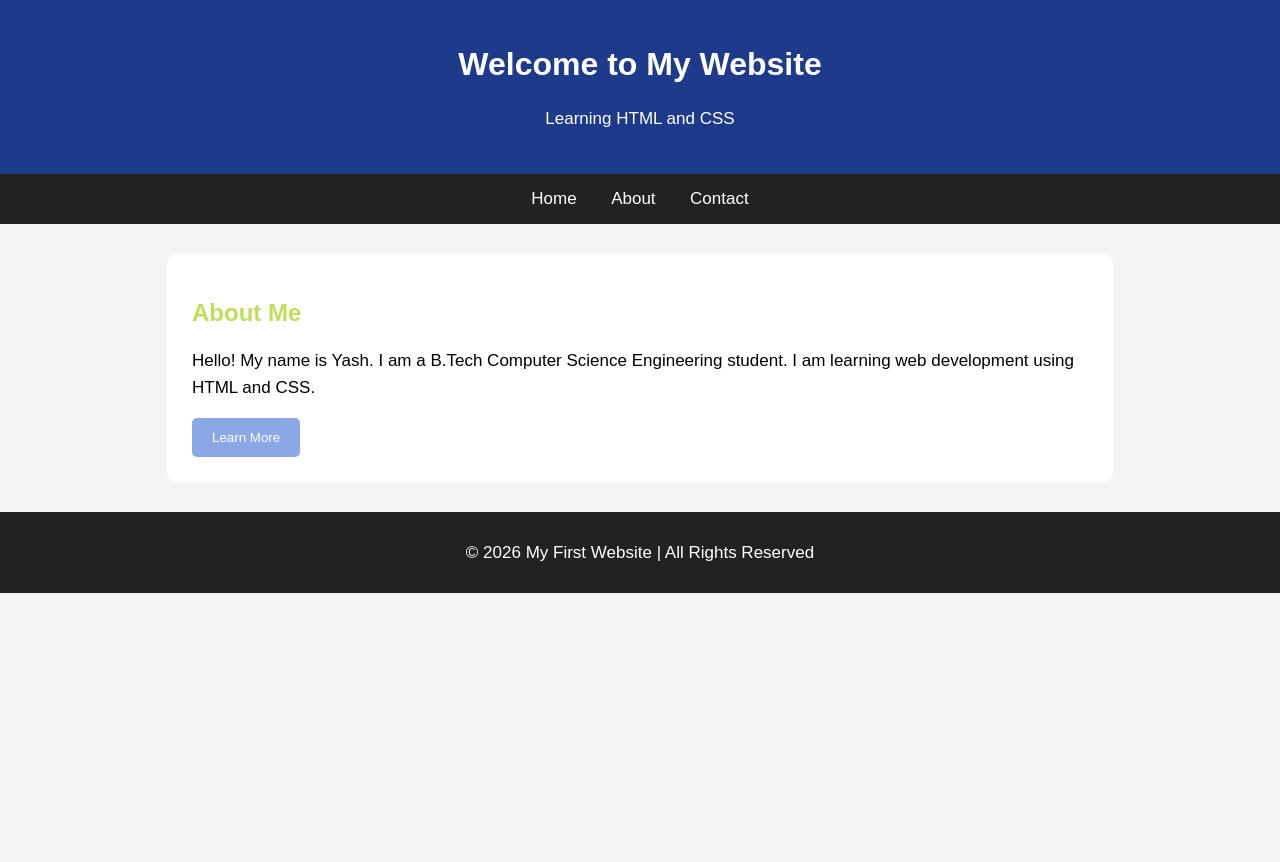
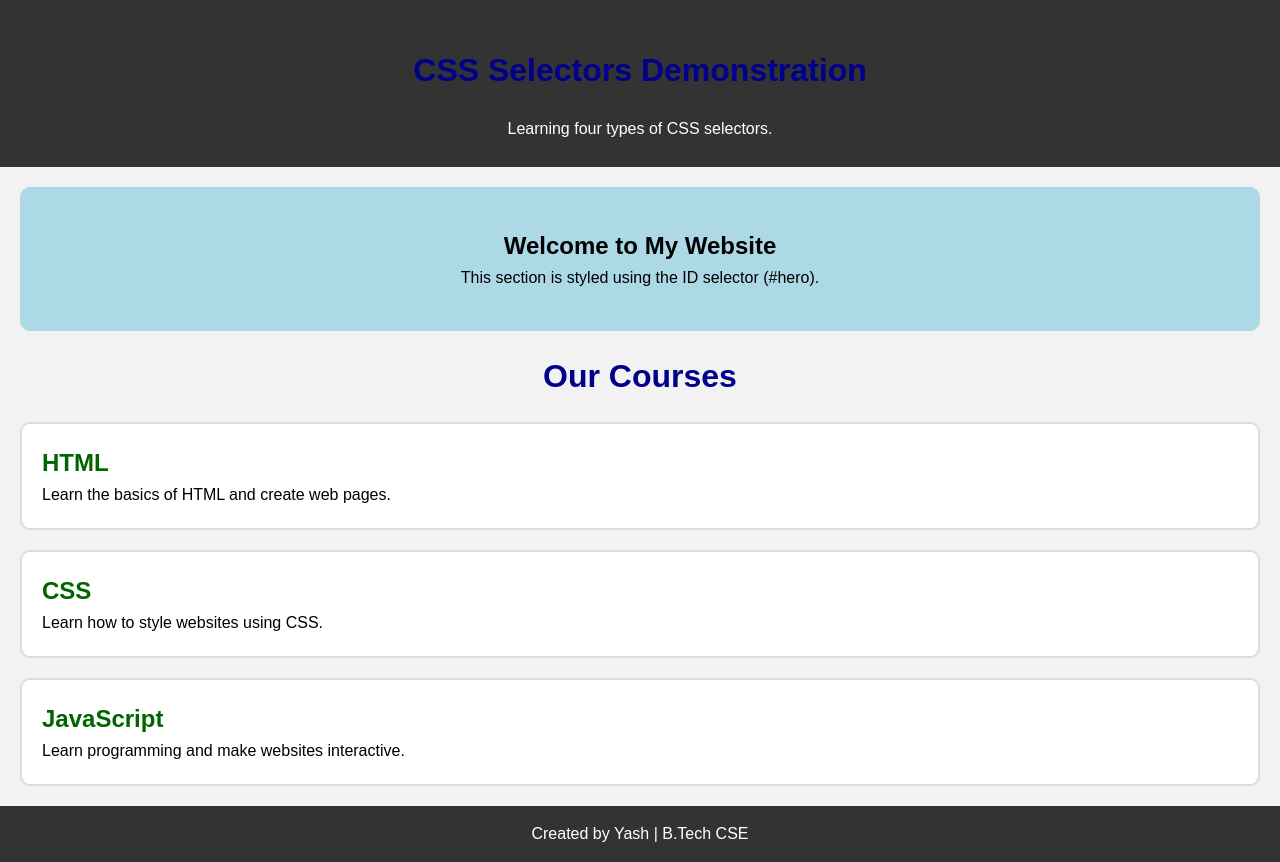
Before and after one commit to yashrathour01/MERN-Assignment, a plain HTML site: page index.html in a window 1280 px wide. Before the commit the page ends 800 px from the top, so only its background shows below. Drawn offline with Linux system fonts and the light colour scheme.

Commit message:
Complete Week 5 CSS selectors assignment

```diff
--- a/index.html
+++ b/index.html
@@ -5,39 +5,49 @@
     <meta charset="UTF-8">
     <meta name="viewport" content="width=device-width, initial-scale=1.0">
 
-    <title>My First CSS Website</title>
+    <title>CSS Selectors Assignment</title>
 
-    <!-- Linking External CSS -->
+    <!-- External CSS File -->
     <link rel="stylesheet" href="style.css">
 </head>
 
 <body>
 
     <header>
-        <h1>Welcome to My Website</h1>
-        <p>Learning HTML and CSS</p>
+        <h1>CSS Selectors Demonstration</h1>
+        <p>Learning four types of CSS selectors.</p>
     </header>
 
-    <nav>
-        <a href="#">Home</a>
-        <a href="#">About</a>
-        <a href="#">Contact</a>
-    </nav>
+    <!-- ID Selector -->
+    <section id="hero">
+        <h2>Welcome to My Website</h2>
+        <p>This section is styled using the ID selector (#hero).</p>
+    </section>
 
     <main>
-        <h2>About Me</h2>
 
-        <p>
-            Hello! My name is Yash.
-            I am a B.Tech Computer Science Engineering student.
-            I am learning web development using HTML and CSS.
-        </p>
+        <h1>Our Courses</h1>
 
-        <button>Learn More</button>
+        <!-- Class Selector -->
+        <div class="card">
+            <h2>HTML</h2>
+            <p>Learn the basics of HTML and create web pages.</p>
+        </div>
+
+        <div class="card">
+            <h2>CSS</h2>
+            <p>Learn how to style websites using CSS.</p>
+        </div>
+
+        <div class="card">
+            <h2>JavaScript</h2>
+            <p>Learn programming and make websites interactive.</p>
+        </div>
+
     </main>
 
     <footer>
-        <p>© 2026 My First Website | All Rights Reserved</p>
+        <p>Created by Yash | B.Tech CSE</p>
     </footer>
 
 </body>
--- a/style.css
+++ b/style.css
@@ -1,67 +1,60 @@
 
-/* General Styling */
-body {
+/* 1. Universal Selector */
+* {
     margin: 0;
+    padding: 0;
+    box-sizing: border-box;
     font-family: Arial, sans-serif;
-    background-color: #f4f4f4;
 }
 
-/* Header Styling */
+/* 2. Element Selector */
+h1 {
+    color: darkblue;
+    text-align: center;
+    margin: 20px;
+}
+
+/* General body styling */
+body {
+    background-color: #f2f2f2;
+    line-height: 1.6;
+}
+
+/* Header styling */
 header {
-    background-color: #1e3a8a;
+    background-color: #333;
     color: white;
     text-align: center;
     padding: 25px;
 }
 
-/* Navigation Styling */
-nav {
-    background-color: #222;
-    padding: 15px;
+/* 3. ID Selector */
+#hero {
+    background-color: lightblue;
     text-align: center;
-}
-
-nav a {
-    color: white;
-    text-decoration: none;
-    margin: 15px;
-    font-size: 17px;
-}
-
-/* Main Section Styling */
-main {
-    background-color: white;
-    margin: 30px auto;
-    padding: 25px;
-    width: 70%;
+    padding: 40px;
+    margin: 20px;
     border-radius: 10px;
 }
 
-/* Heading Styling */
-h2 {
-    color: #bedf59;
+/* 4. Class Selector */
+.card {
+    background-color: white;
+    padding: 20px;
+    margin: 20px;
+    border: 2px solid #ddd;
+    border-radius: 10px;
 }
 
-/* Paragraph Styling */
-p {
-    font-size: 17px;
-    line-height: 1.6;
+/* Card headings */
+.card h2 {
+    color: darkgreen;
 }
 
-/* Button Styling */
-button {
-    background-color: #8aa7e6;
-    color: white;
-    border: none;
-    padding: 12px 20px;
-    border-radius: 5px;
-    cursor: pointer;
-}
-
-/* Footer Styling */
+/* Footer styling */
 footer {
-    background-color: #222;
+    background-color: #333;
     color: white;
     text-align: center;
-    padding: 10px;
+    padding: 15px;
 }
```
Also changed, not shown: about.html (deleted, +0 -43 lines), contact.html (deleted, +0 -60 lines), index1.html (deleted, +0 -47 lines), register.html (deleted, +0 -65 lines).
